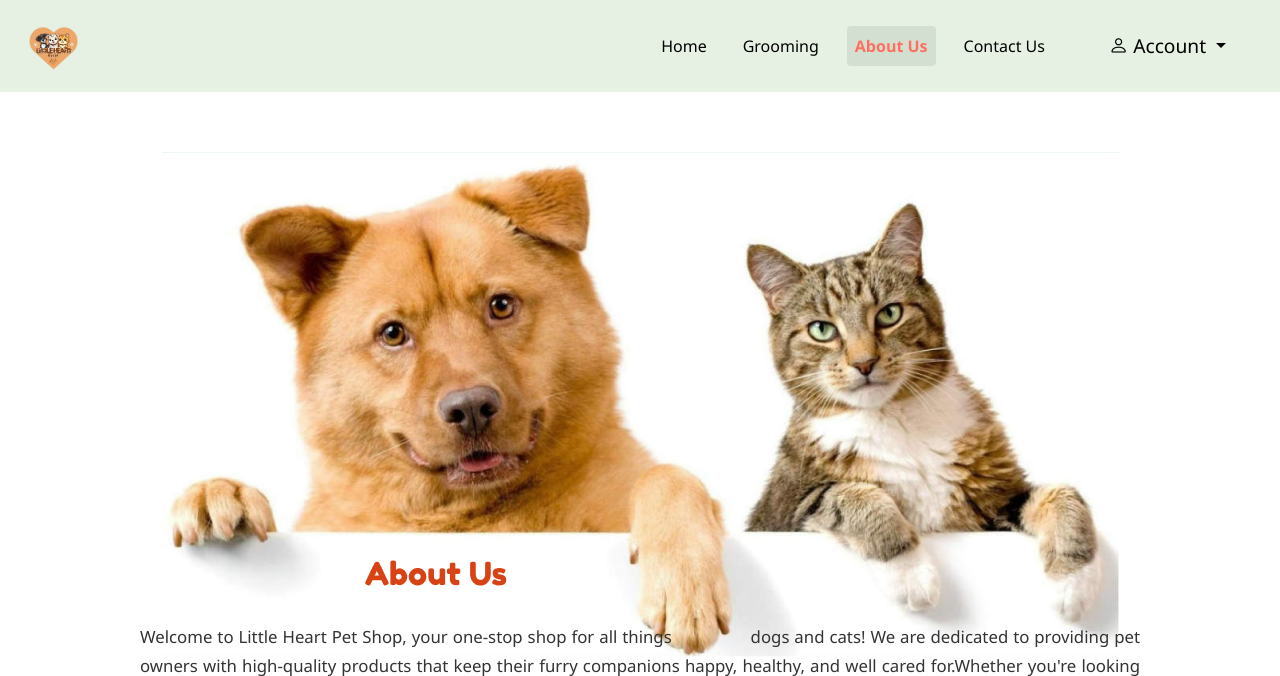
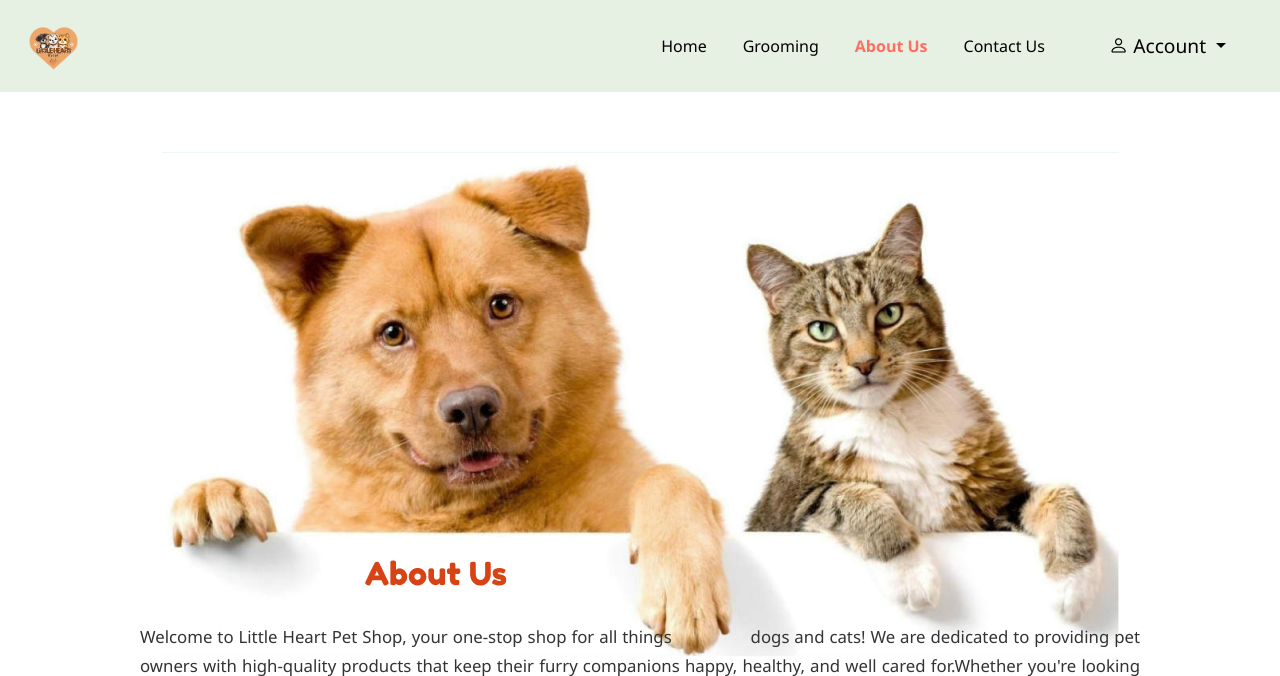
Before and after one commit to BiwashGurung/Little_Heart_Pet_Shop, a Django app: page /about/ in a window 1280 px wide. Shown: the top 676 px of the page. Run offline with Django 5.2, Linux system fonts and the light colour scheme.

Commit message:
FEAT: enhnced the nav bar

```diff
--- a/templates/base.html
+++ b/templates/base.html
@@ -5,7 +5,7 @@
   </head>
 
 
-  <body style="background-color: #fff; font-family: 'Segoe UI', sans-serif;"
+  <body style="background-color: #fff; font-family: 'Segoe UI', sans-serif;">
     {% comment %} {% include "includes/frontend_littleheart/toast_message.html" %} {% endcomment %}
     {% include "includes/frontend_littleheart/header.html" %}
     <main>{% block content %} {% endblock content %}</main>
--- a/templates/includes/frontend_littleheart/header.html
+++ b/templates/includes/frontend_littleheart/header.html
@@ -45,7 +45,7 @@
     .nav-link.active {
         color: #ff6f61 !important;
         font-weight: 600;
-        background-color: #d3e0d1;
+        {% comment %} background-color: #d3e0d1; {% endcomment %}
         border-radius: 0.25rem;
     }
     .dropdown-menu {
@@ -86,7 +86,6 @@
         color: #555;
     }
     .hero-section {
-        background: url('https://images.unsplash.com/photo-1516738901171-8eb4fc8bd88a') no-repeat center center/cover;
         height: 60vh;
         color: white;
         display: flex;
```
Also changed, not shown: static/frontend_css/style.css (deleted), 1 other file.
